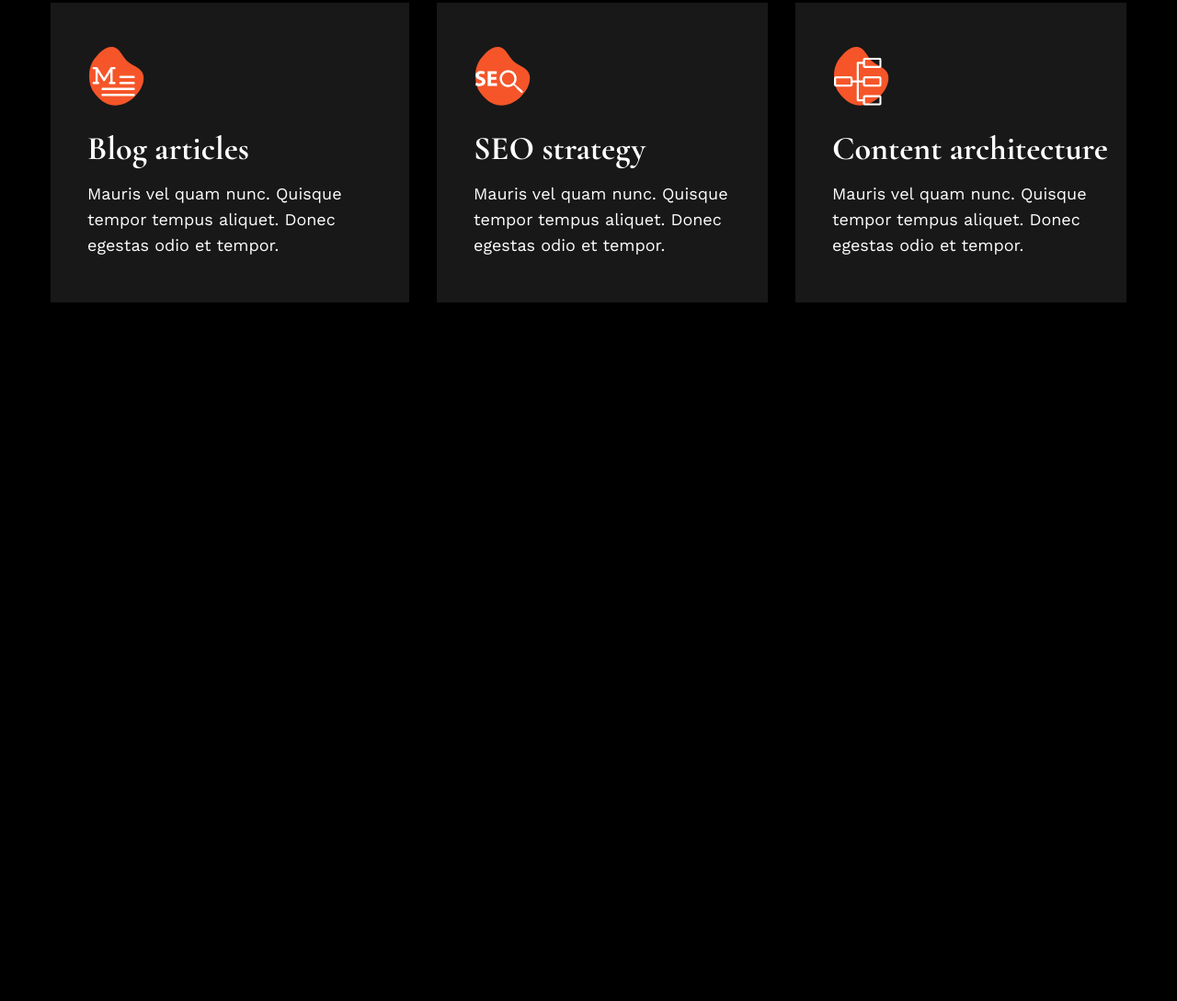
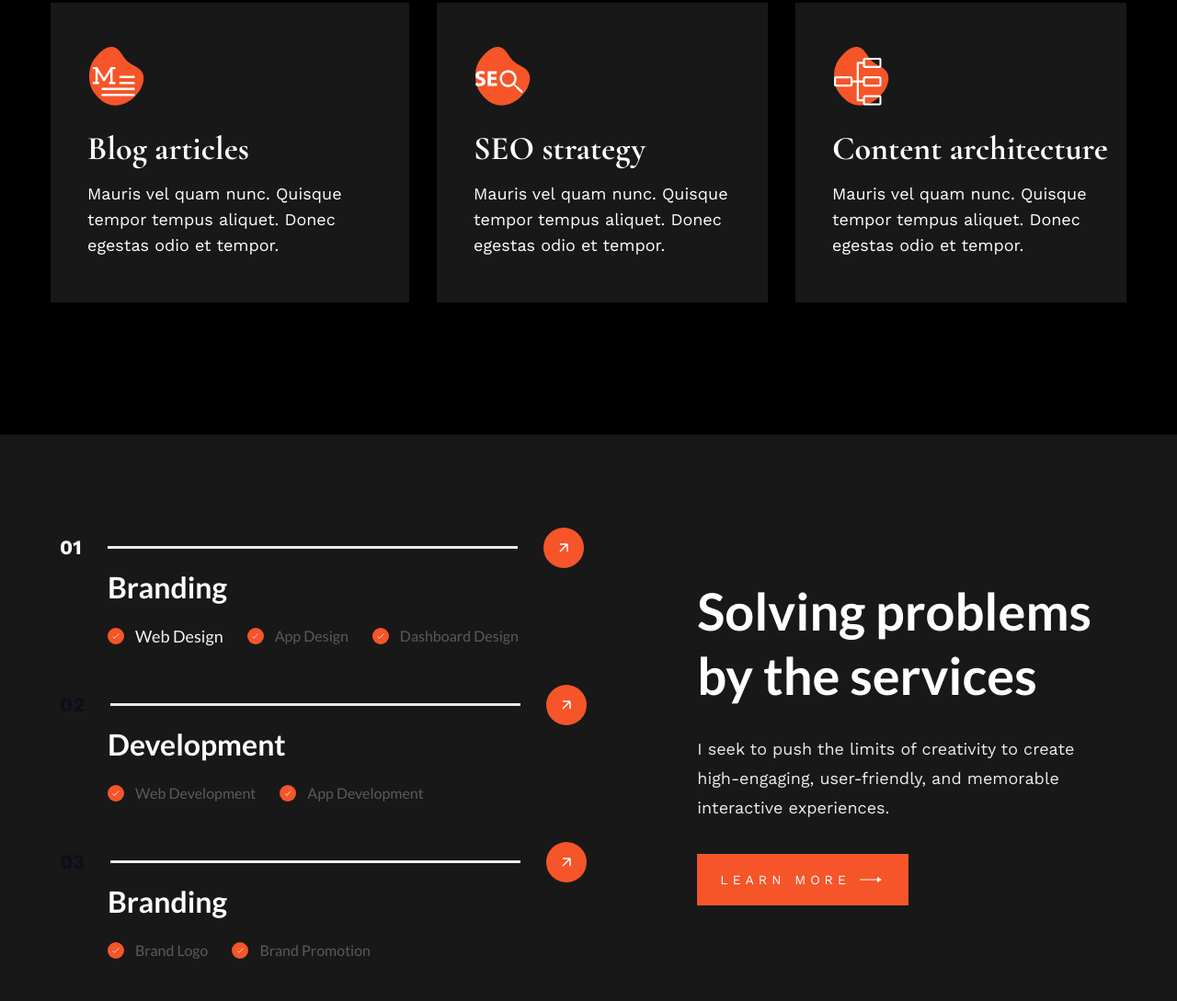
Before and after one commit to nicat41/Designer-tailwind, a plain HTML site: page index.html in a window 1280 px wide. Shown: the part 1639-2728 px from the top of the page at 92% size. Before the commit the page ends 2112 px from the top, so only its background shows below. Drawn offline with nearby package versions, Linux system fonts and the light colour scheme.

Commit message:
Solving problems by the services

```diff
--- a/index.html
+++ b/index.html
@@ -36,6 +36,11 @@
             textcolor: "#F55529",
             primary: "#F50103",
             card: "#181818",
+            hr: "#EAEAEF",
+            textgray: "#5A5A5A",
+            design: "#F4F4F4",
+            dark: "#0F0D1C",
+            colorgary: "#ECECEC",
           },
           fontFamily: {
             Inter: "Inter",
@@ -134,5 +139,109 @@
     </div>
 
     </section>
+
+    <section class="py-[100px] bg-card ">
+      <div class="flex container w-[1150px] space-x-[120px] ">
+        <div>
+
+           <div class="pb-[38px]">
+            <div class="flex items-center space-x-[28px]  font-WorkSans ">
+              <p class="text-[22px] font-bold leading-[32px]">01</p>
+              <span class="w-[446px] h-[3px] bg-hr my-[21px]"></span>
+              <figure class="w-[44px] h-[44px] bg-textcolor flex items-center justify-center rounded-[50px]">
+                <img src="./imges/vector-y.svg" alt="">
+              </figure>
+            </div>
+            <h4 class="font-bold text-[32px] leading-[42px] pb-[18px] pl-[52px] ">Branding</h4>
+            <div class="flex space-x-[26px] pl-[52px] ">
+            <div class="flex space-x-[12px] items-center ">
+              <figure class="w-[18px] h-[18px] bg-textcolor rounded-[50px] flex items-center justify-center">
+                <img class="w-[8px] h-[6px] object-contain" src="./imges/vector.svg" alt="">
+              </figure>
+              <p class="text-design text-[18px] leading-[28px]">Web Design</p>
+            </div>
+            <div class="flex space-x-[12px] items-center">
+              <figure class="w-[18px] h-[18px] bg-textcolor rounded-[50px] flex items-center justify-center">
+                <img class="w-[8px] h-[6px] object-contain" src="./imges/vector.svg" alt="">
+              </figure>
+              <p class="text-18px leading-[28px] text-textgray">App Design</p>
+            </div>
+            <div class="flex space-x-[12px] items-center">
+              <figure class="w-[18px] h-[18px] bg-textcolor rounded-[50px] flex items-center justify-center">
+                <img class="w-[8px] h-[6px] object-contain" src="./imges/vector.svg" alt="">
+              </figure>
+              <p class="text-18px leading-[28px] text-textgray">Dashboard Design</p>
+            </div>
+           </div>
+           </div>
+
+           <div class="pb-[38px]">
+            <div class="flex items-center space-x-[28px] font-WorkSans ">
+              <p class="text-[22px] font-bold leading-[32px] text-dark">02</p>
+              <span class="w-[446px] h-[3px] bg-hr my-[21px]"></span>
+              <figure class="w-[44px] h-[44px] bg-textcolor flex items-center justify-center rounded-[50px]">
+                <img src="./imges/vector-y.svg" alt="">
+              </figure>
+            </div>
+            <h4 class="font-bold text-[32px] leading-[42px] pb-[18px] pl-[52px] ">Development</h4>
+            <div class="flex space-x-[26px] pl-[52px] ">
+            <div class="flex space-x-[12px] items-center">
+              <figure class="w-[18px] h-[18px] bg-textcolor rounded-[50px] flex items-center justify-center">
+                <img class="w-[8px] h-[6px] object-contain" src="./imges/vector.svg" alt="">
+              </figure>
+              <p class="text-18px leading-[28px] text-textgray">Web Development</p>
+            </div>
+            <div class="flex space-x-[12px] items-center">
+              <figure class="w-[18px] h-[18px] bg-textcolor rounded-[50px] flex items-center justify-center">
+                <img class="w-[8px] h-[6px] object-contain" src="./imges/vector.svg" alt="">
+              </figure>
+              <p class="text-18px leading-[28px] text-textgray">App Development</p>
+            </div>
+           </div>
+           </div>
+
+           <div class="pb-[38px]">
+            <div class="flex items-center space-x-[28px]  font-WorkSans ">
+              <p class="text-[22px] font-bold leading-[32px] text-dark">03</p>
+              <span class="w-[446px] h-[3px] bg-hr my-[21px]"></span>
+              <figure class="w-[44px] h-[44px] bg-textcolor flex items-center justify-center rounded-[50px]">
+                <img src="./imges/vector-y.svg" alt="">
+              </figure>
+            </div>
+            <h4 class="font-bold text-[32px] leading-[42px] pb-[18px] pl-[52px] ">Branding</h4>
+            <div class="flex space-x-[26px] pl-[52px]">
+            <div class="flex space-x-[12px] items-center">
+              <figure class="w-[18px] h-[18px] bg-textcolor rounded-[50px] flex items-center justify-center">
+                <img class="w-[8px] h-[6px] object-contain" src="./imges/vector.svg" alt="">
+              </figure>
+              <p class="text-18px leading-[28px] text-textgray">Brand Logo</p>
+            </div>
+            <div class="flex space-x-[12px] items-center">
+              <figure class="w-[18px] h-[18px] bg-textcolor rounded-[50px] flex items-center justify-center">
+                <img class="w-[8px] h-[6px] object-contain" src="./imges/vector.svg" alt="">
+              </figure>
+              <p class="text-18px leading-[28px] text-textgray">Brand Promotion</p>
+            </div>
+           </div>
+           </div>
+
+        </div>
+
+        <div>
+          <h2 class="pt-[57px] font-bold text-[56px] leading-[70px] pb-[29px]">Solving problems by the services</h2>
+          <p class="font-WorkSans text-[18px] leading-[32px] text-colorgary pb-[34px] text-colorgary">I seek to push the limits of creativity to create high-engaging, user-friendly, and memorable interactive experiences.</p>
+          <div class="flex py-[16px] space-x-[10px] bg-textcolor px-[25px] w-[230px]">
+            <button class="font-normal text-[14px] leading-[24px] font-WorkSans tracking-[5px] text-nowrap">
+              LEARN MORE
+            </button>
+            <figure class="w-[24px] h-[24px] flex items-center" >
+              <img src="./imges/Vector-x.svg" alt="">
+            </figure>
+          </div>
+      </div>
+
+
+      </div>
+    </section>
   </body>
 </html>
```
